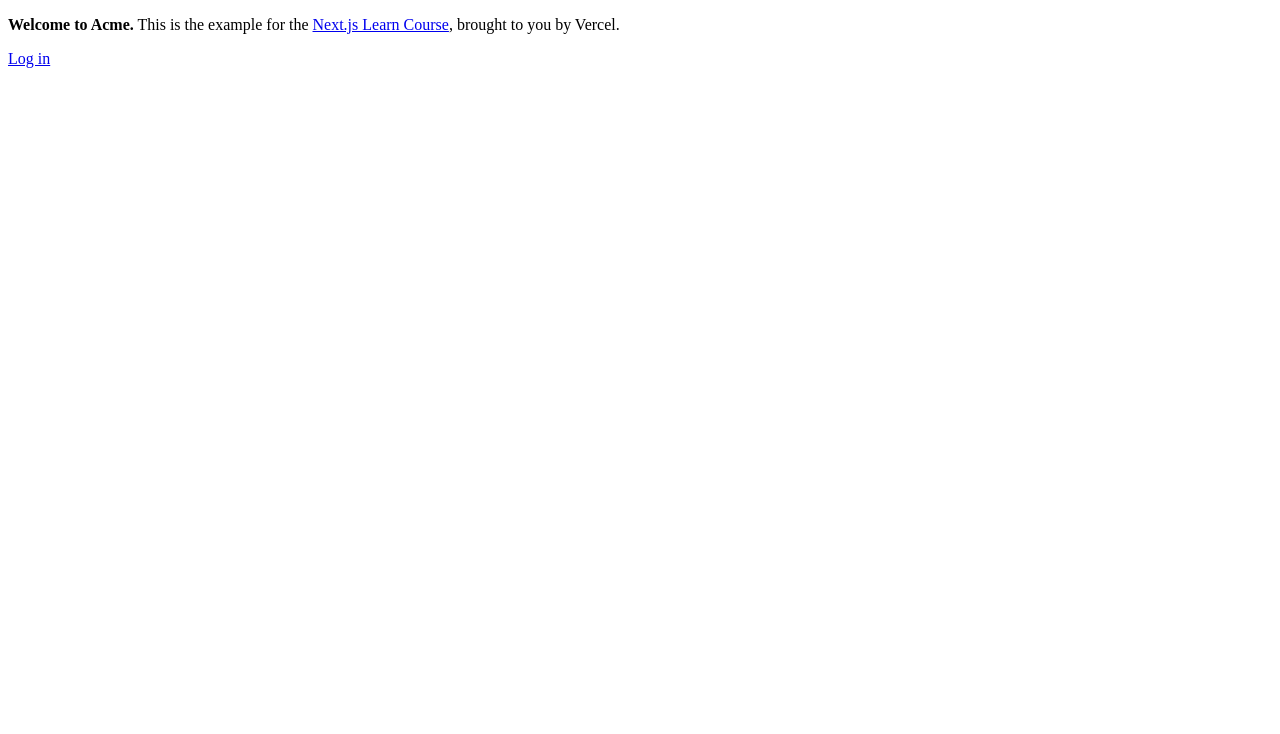
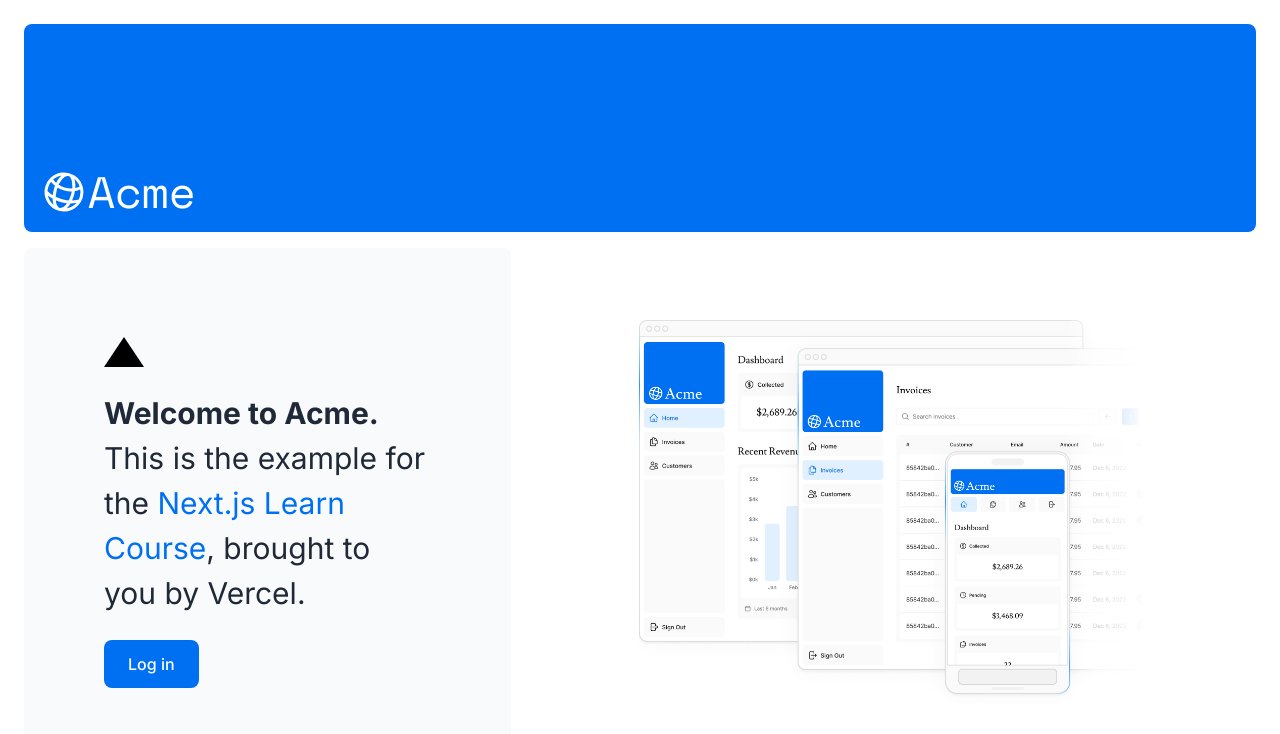
Before and after one commit to ox1212/next-dashboard, a Next.js app: page / in a window 1280 px wide. Shown: the top 734 px of the page. Built offline with nearby package versions, Linux system fonts and the light colour scheme.

Commit message:
first commit

```diff
--- /dev/null
+++ b/app/dashboard/customers/page.tsx
@@ -0,0 +1,3 @@
+export default function Page() {
+  return <p>Customers Page</p>;
+}
--- /dev/null
+++ b/app/dashboard/invoices/page.tsx
@@ -0,0 +1,3 @@
+export default function Page() {
+  return <p>Invoices Page</p>;
+}
--- /dev/null
+++ b/app/dashboard/layout.tsx
@@ -0,0 +1,12 @@
+import SideNav from "@/app/ui/dashboard/sidenav";
+
+export default function Layout({ children }: { children: React.ReactNode }) {
+  return (
+    <div className="flex h-screen flex-col md:flex-row md:overflow-hidden">
+      <div className="w-full flex-none md:w-64">
+        <SideNav />
+      </div>
+      <div className="flex-grow p-6 md:overflow-y-auto md:p-12">{children}</div>
+    </div>
+  );
+}
--- /dev/null
+++ b/app/dashboard/page.tsx
@@ -0,0 +1,3 @@
+export default function Page() {
+  return <p>Dashboard Page</p>;
+}
--- a/app/layout.tsx
+++ b/app/layout.tsx
@@ -1,3 +1,6 @@
+import "@/app/ui/global.css";
+import { inter } from "@/app/ui/fonts";
+
 export default function RootLayout({
   children,
 }: {
@@ -5,7 +8,7 @@
 }) {
   return (
     <html lang="en">
-      <body>{children}</body>
+      <body className={`${inter.className} antialiased`}>{children}</body>
     </html>
   );
 }
--- a/app/page.tsx
+++ b/app/page.tsx
@@ -1,16 +1,21 @@
-import AcmeLogo from '@/app/ui/acme-logo';
+import AcmeLogo from "@/app/ui/acme-logo";
 
-import Link from 'next/link';
+import Link from "next/link";
+import { spacemono } from "./ui/fonts";
+import Image from "next/image";
 export default function Page() {
   return (
     <main className="flex min-h-screen flex-col p-6">
       <div className="flex h-20 shrink-0 items-end rounded-lg bg-blue-500 p-4 md:h-52">
-        {/* <AcmeLogo /> */}
+        <AcmeLogo />
       </div>
       <div className="mt-4 flex grow flex-col gap-4 md:flex-row">
         <div className="flex flex-col justify-center gap-6 rounded-lg bg-gray-50 px-6 py-10 md:w-2/5 md:px-20">
-          <p className={`text-xl text-gray-800 md:text-3xl md:leading-normal`}>
-            <strong>Welcome to Acme.</strong> This is the example for the{' '}
+          <div className="h-0 w-0 border-b-[30px] border-l-[20px] border-r-[20px] border-b-black border-l-transparent border-r-transparent" />
+          <p
+            className={`${spacemono.className}text-xl text-gray-800 md:text-3xl md:leading-normal`}
+          >
+            <strong>Welcome to Acme.</strong> This is the example for the{" "}
             <a href="https://nextjs.org/learn/" className="text-blue-500">
               Next.js Learn Course
             </a>
@@ -25,6 +30,20 @@
         </div>
         <div className="flex items-center justify-center p-6 md:w-3/5 md:px-28 md:py-12">
           {/* Add Hero Images Here */}
+          <Image
+            src="/hero-desktop.png"
+            width={1000}
+            height={760}
+            className="hidden md:block"
+            alt="Screenshots of the dashboard project showing desktop and mobile versions"
+          />
+          <Image
+            src="/hero-mobile.png"
+            width={560}
+            height={620}
+            className="block md:hidden"
+            alt="Screenshots of the dashboard project showing desktop and mobile versions"
+          />
         </div>
       </div>
     </main>
--- a/app/ui/acme-logo.tsx
+++ b/app/ui/acme-logo.tsx
@@ -1,10 +1,10 @@
-import { GlobeAltIcon } from '@heroicons/react/24/outline';
-import { lusitana } from '@/app/ui/fonts';
+import { GlobeAltIcon } from "@heroicons/react/24/outline";
+import { spacemono } from "@/app/ui/fonts";
 
 export default function AcmeLogo() {
   return (
     <div
-      className={`${lusitana.className} flex flex-row items-center leading-none text-white`}
+      className={`${spacemono.className} flex flex-row items-center leading-none text-white`}
     >
       <GlobeAltIcon className="h-12 w-12 rotate-[15deg]" />
       <p className="text-[44px]">Acme</p>
--- a/app/ui/dashboard/nav-links.tsx
+++ b/app/ui/dashboard/nav-links.tsx
@@ -1,35 +1,45 @@
+"use client";
 import {
   UserGroupIcon,
   HomeIcon,
   DocumentDuplicateIcon,
-} from '@heroicons/react/24/outline';
+} from "@heroicons/react/24/outline";
+import Link from "next/link";
+import { usePathname } from "next/navigation";
+import clsx from "clsx";
 
 // Map of links to display in the side navigation.
 // Depending on the size of the application, this would be stored in a database.
 const links = [
-  { name: 'Home', href: '/dashboard', icon: HomeIcon },
+  { name: "Home", href: "/dashboard", icon: HomeIcon },
   {
-    name: 'Invoices',
-    href: '/dashboard/invoices',
+    name: "Invoices",
+    href: "/dashboard/invoices",
     icon: DocumentDuplicateIcon,
   },
-  { name: 'Customers', href: '/dashboard/customers', icon: UserGroupIcon },
+  { name: "Customers", href: "/dashboard/customers", icon: UserGroupIcon },
 ];
 
 export default function NavLinks() {
+  const pathname = usePathname();
   return (
     <>
       {links.map((link) => {
         const LinkIcon = link.icon;
         return (
-          <a
+          <Link
             key={link.name}
             href={link.href}
-            className="flex h-[48px] grow items-center justify-center gap-2 rounded-md bg-gray-50 p-3 text-sm font-medium hover:bg-sky-100 hover:text-blue-600 md:flex-none md:justify-start md:p-2 md:px-3"
+            className={clsx(
+              "flex h-[48px] grow items-center justify-center gap-2 rounded-md bg-gray-50 p-3 text-sm font-medium hover:bg-sky-100 hover:text-blue-600 md:flex-none md:justify-start md:p-2 md:px-3",
+              {
+                "bg-sky-100 text-blue-600": pathname === link.href,
+              }
+            )}
           >
             <LinkIcon className="w-6" />
             <p className="hidden md:block">{link.name}</p>
-          </a>
+          </Link>
         );
       })}
     </>
--- /dev/null
+++ b/app/ui/fonts.ts
@@ -0,0 +1,8 @@
+import { Inter, Space_Mono } from "next/font/google";
+
+export const inter = Inter({ subsets: ["latin"] });
+
+export const spacemono = Space_Mono({
+  weight: ["400", "700"],
+  subsets: ["latin"],
+});
```
Also changed, not shown: app/ui/home.module.css (added, +7 -0 lines).
